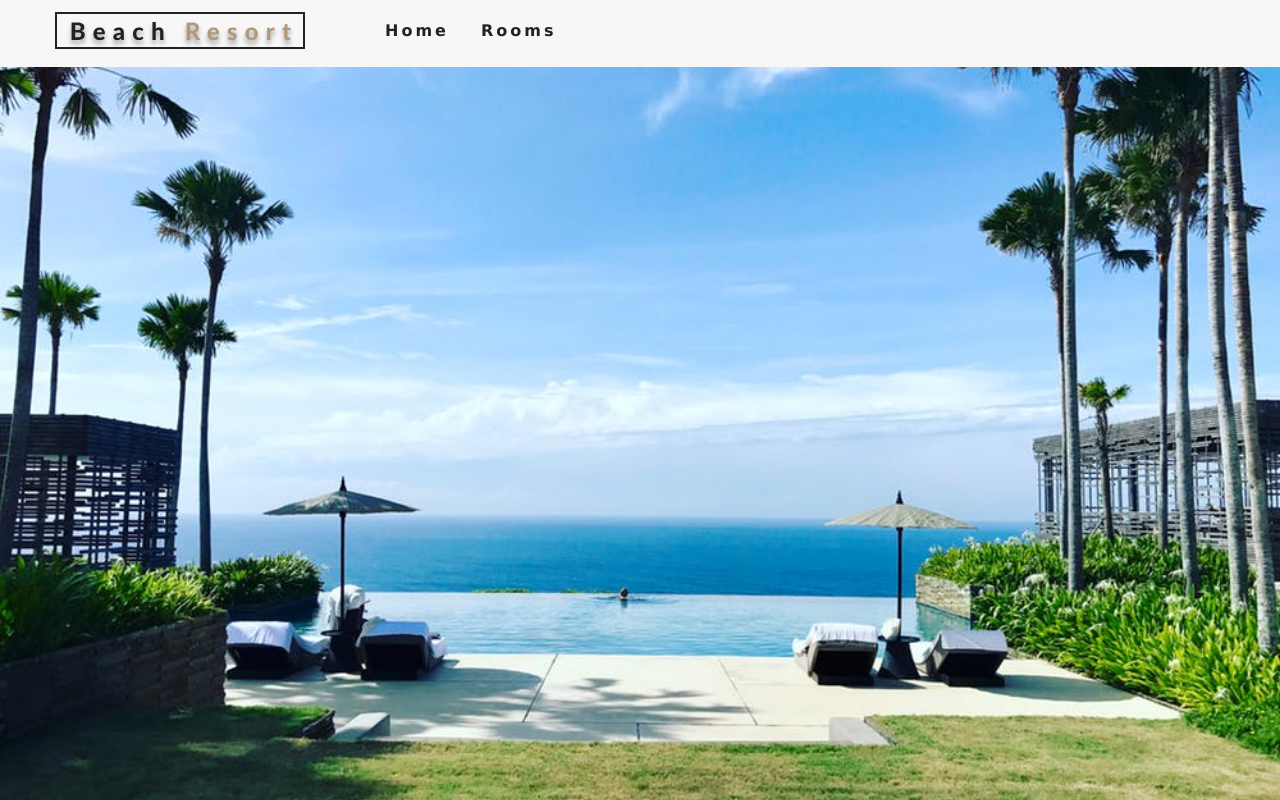
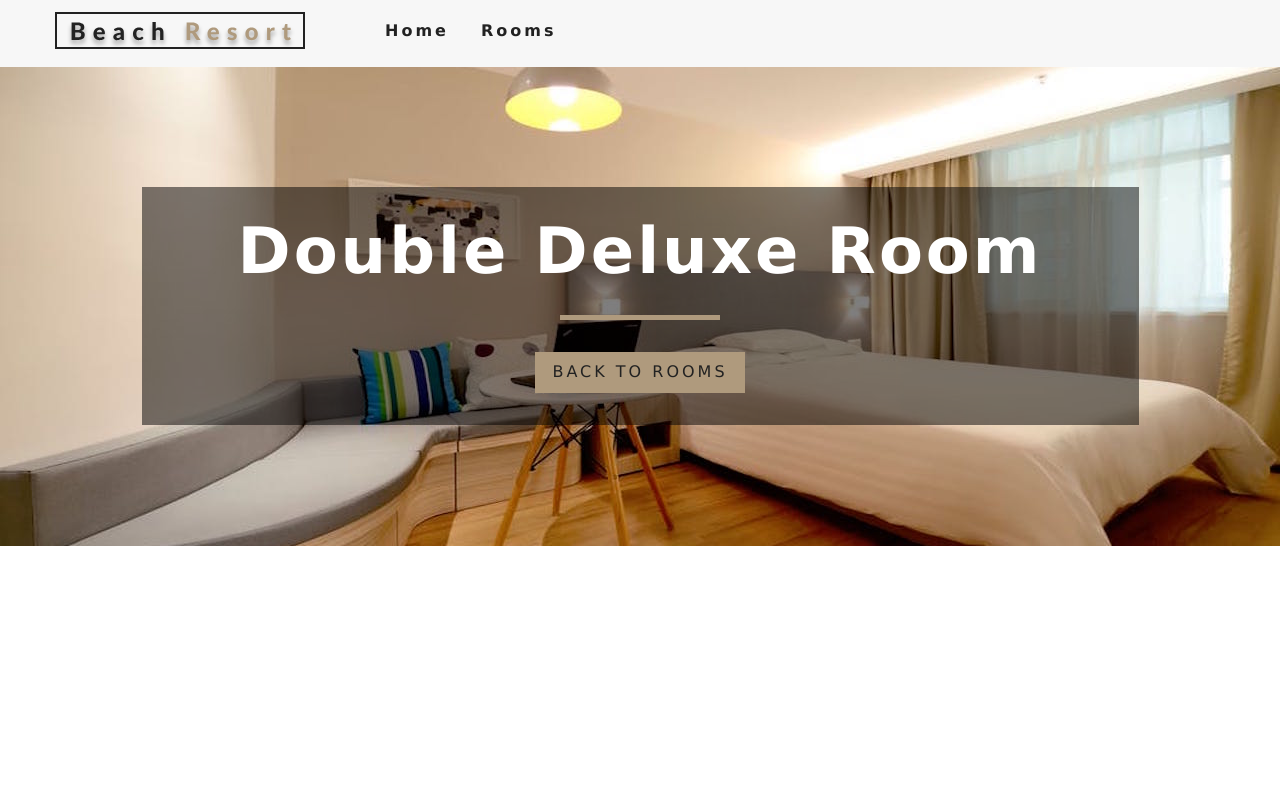
Before and after one commit to ravinduf/resort, a React (Create React App) app: page /rooms/double-deluxe in a window 1280 px wide. Built offline with nearby package versions, Linux system fonts and the light colour scheme.

Commit message:
rendered Hero component with other features

```diff
--- a/src/pages/SingleRoom.js
+++ b/src/pages/SingleRoom.js
@@ -36,7 +36,14 @@
 
         return (
             <div>
-                <Hero />
+                <Hero hero='roomsHero' >
+                    <Banner title={`${name} room`}>
+                        <Link to='/rooms' className='btn-primary'>
+                            back to rooms
+                        </Link>
+                    </Banner>
+                </Hero >
+
             </div>
         )
     }
```
